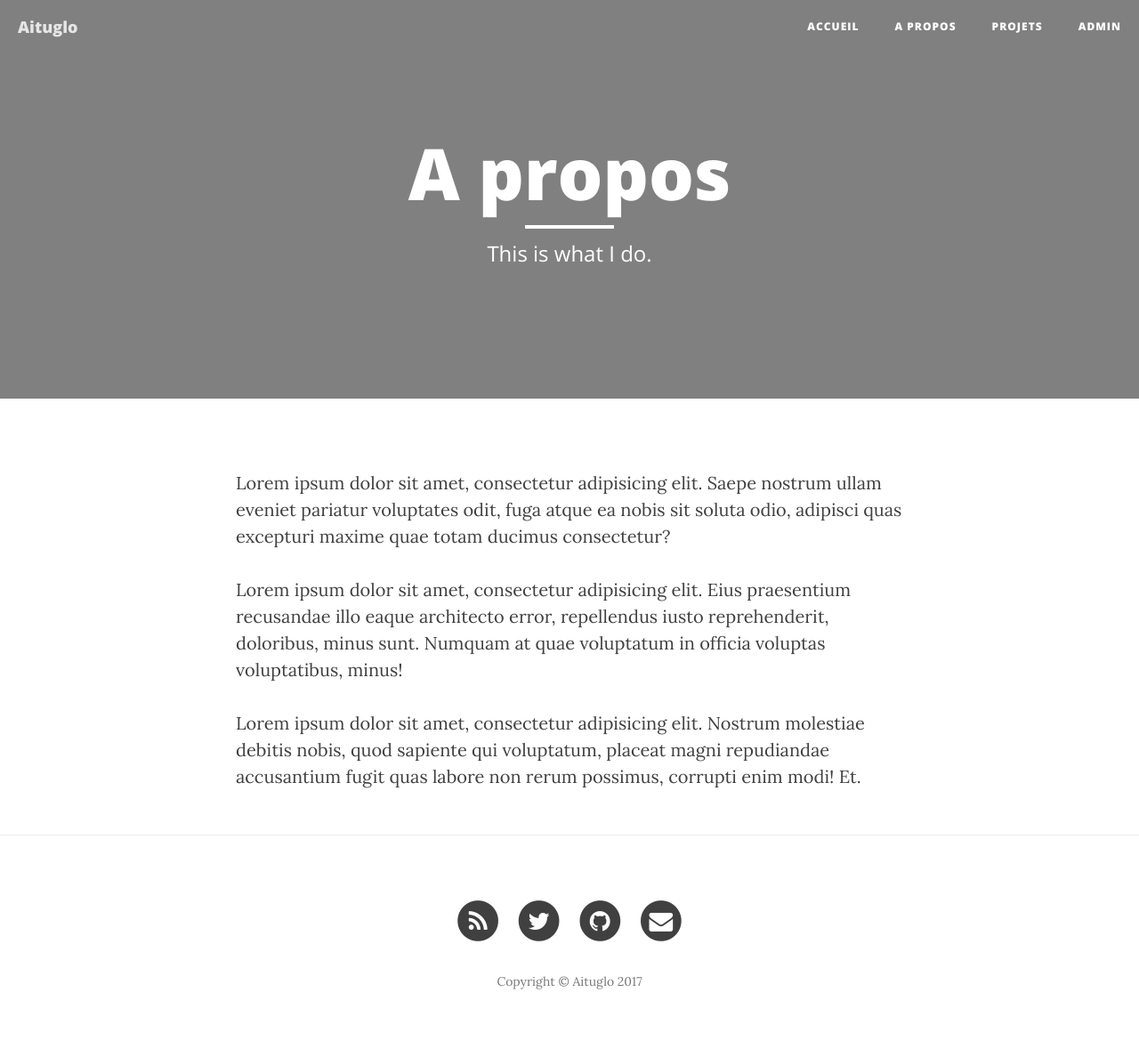
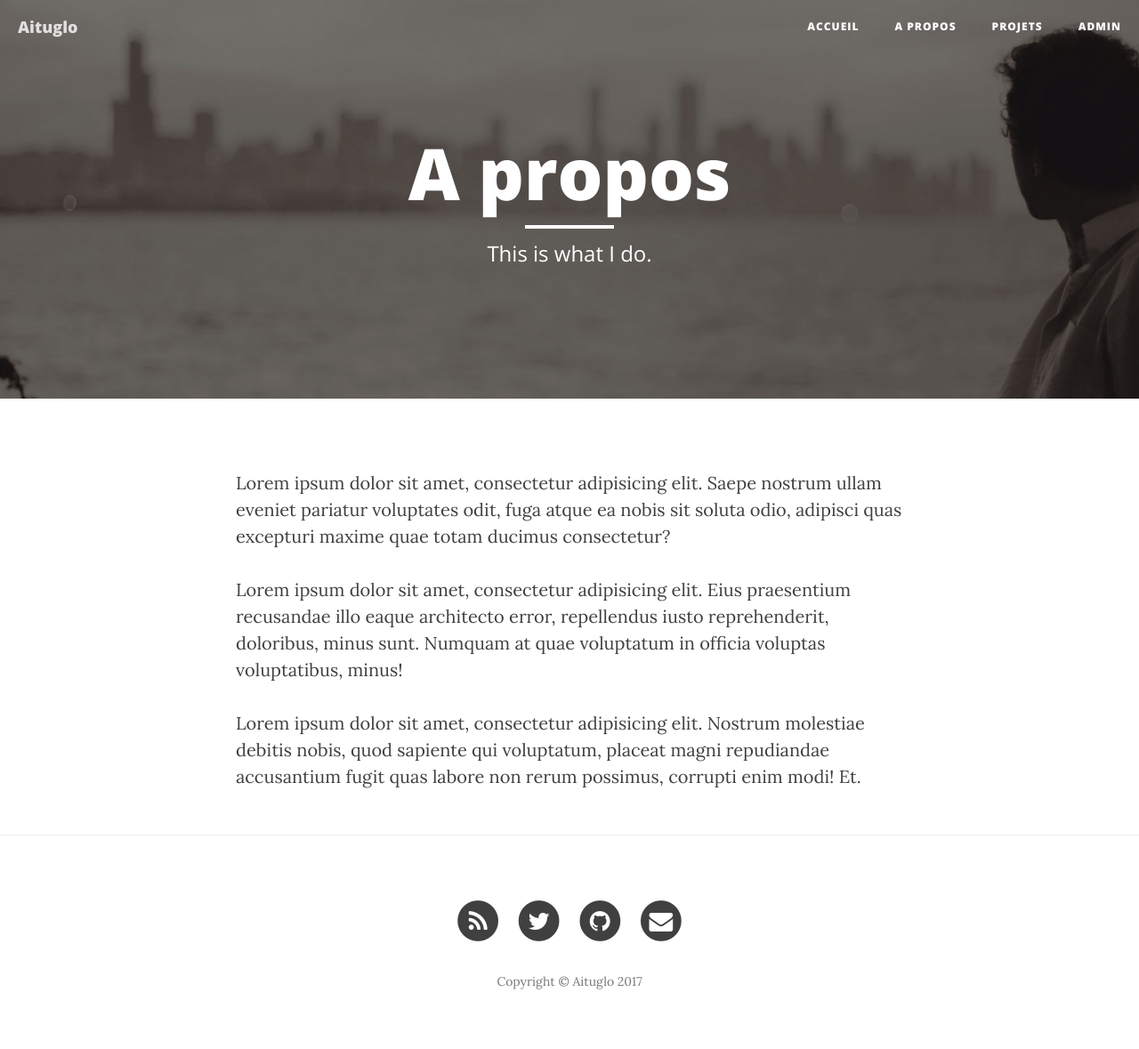
Before and after one commit to Aituglo/aituglo.com, a Jekyll site: the page built from about.html, in a window 1280 px wide. Shown: the whole page at 89% size. Built offline with Jekyll 4.4.1, drawn with Linux system fonts in a browser that asks for light colours; nearby versions of some CDN libraries.

Commit message:
Change field and img

```diff
--- a/_layouts/post.html
+++ b/_layouts/post.html
@@ -3,7 +3,7 @@ layout: default
 ---
 
 <!-- Post Header -->
-<header class="intro-header" style="background-image: url('{{ site.baseurl }}/{% if page.header-img %}{{ page.header-img }}{% else %}{{ site.header-img }}{% endif %}')">
+<header class="intro-header" style="background-image: url('{{ site.baseurl }}{% if page.header-img %}{{ page.header-img }}{% else %}{{ site.header-img }}{% endif %}')">
     <div class="container">
         <div class="row">
             <div class="col-lg-8 col-lg-offset-2 col-md-10 col-md-offset-1">
--- a/about.html
+++ b/about.html
@@ -2,7 +2,7 @@
 layout: page
 title: "A propos"
 description: "This is what I do."
-header-img: "img/about-bg.jpg"
+header-img: "/img/about-bg.jpg"
 ---
 
 <p>Lorem ipsum dolor sit amet, consectetur adipisicing elit. Saepe nostrum ullam eveniet pariatur voluptates odit, fuga atque ea nobis sit soluta odio, adipisci quas excepturi maxime quae totam ducimus consectetur?</p>
--- a/admin/config.yml
+++ b/admin/config.yml
@@ -15,7 +15,9 @@ collections:
     slug: "{{year}}-{{month}}-{{day}}-{{slug}}"
     fields: # The fields for each document, usually in front matter
       - {label: "Titre", name: "title", widget: "string"}
-      - {label: "Description", name: "description", widget: "string"}
+      - {label: "Publish Date", name: "date", widget: "datetime", format: "YYYY-MM-DD hh:mma"}
+      - {label: "Description", name: "subtitle", widget: "string"}
       - {label: "Auteur", name: "author", widget: "string"}
       - {label: "Header", name: "header-img", widget: "image"}
       - {label: "Texte", name: "body", widget: "markdown"}
+      - {label: "Layout", name: "layout", widget: "hidden", default: "post"}
```
Also changed, not shown: _posts/2017-10-26-g.md (+1 -1 lines), 2 other files.
